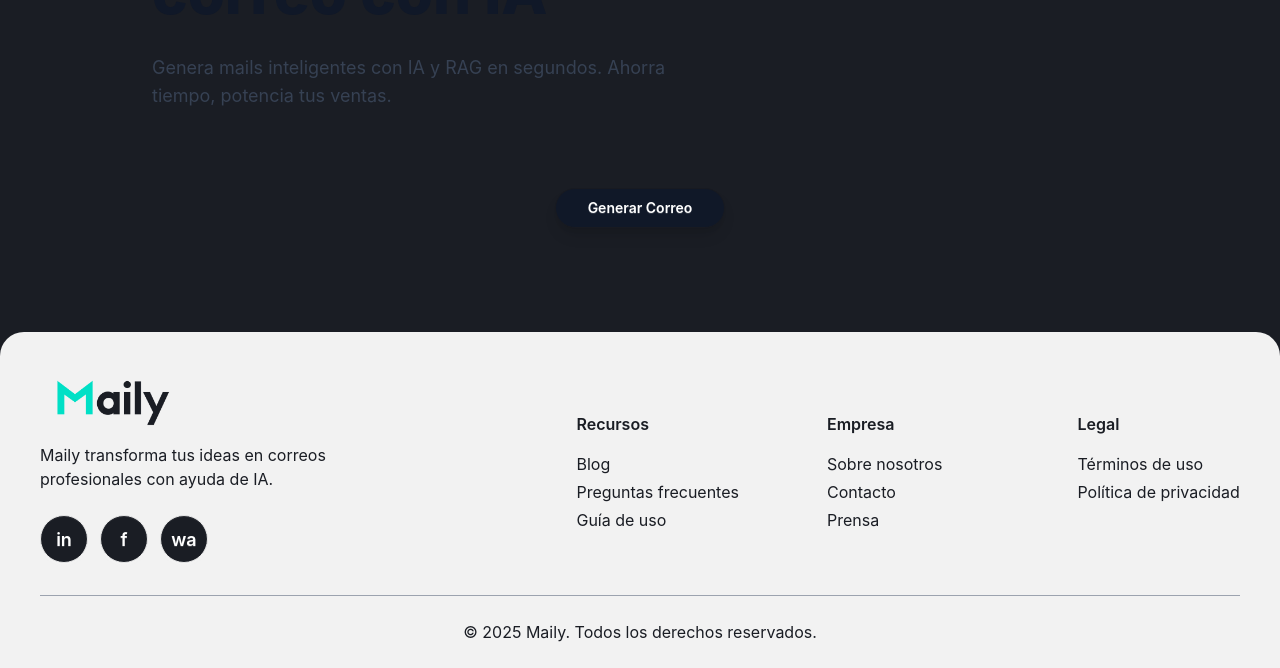
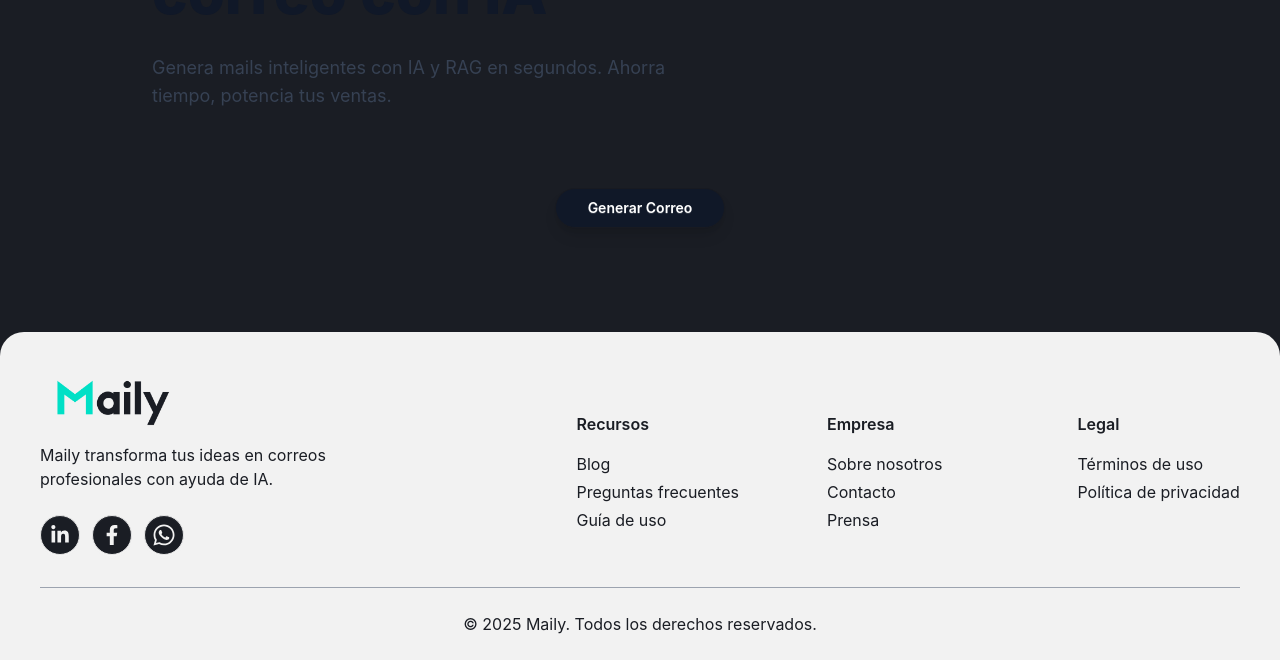
Before and after one commit to LuiangDev/express-team12, a React (Vite) app in the folder client/: page / in a window 1280 px wide. Shown: the part 460-1128 px from the top of the page. Built offline with nearby package versions, Linux system fonts and the light colour scheme.

Commit message:
Footer style finalized

```diff
--- a/client/package.json
+++ b/client/package.json
@@ -16,6 +16,7 @@
     "formik": "^2.4.6",
     "react": "^19.1.0",
     "react-dom": "^19.1.0",
+    "react-icons": "^5.5.0",
     "react-router-dom": "^7.6.3",
     "tailwindcss": "^4.1.11",
     "yup": "^1.6.1"
--- a/client/src/components/Footer.tsx
+++ b/client/src/components/Footer.tsx
@@ -1,5 +1,5 @@
-
-import logo from '../assets/logo2.png'; // Asegúrate de que la ruta sea correcta
+import logo from "../assets/logo2.png";
+import { FaLinkedinIn, FaFacebookF, FaWhatsapp } from "react-icons/fa";
 
 export default function Footer() {
   return (
@@ -17,14 +17,23 @@ export default function Footer() {
             Maily transforma tus ideas en correos profesionales con ayuda de IA.
           </p>
           <div className="flex gap-3">
-            <a href="#" className="btn btn-circle btn-lg bg-primary text-white hover:bg-gray-700">
-              in
+            <a
+              href="#"
+              className="btn btn-circle btn-md bg-primary text-[var(--color-quinary)] hover:bg-gray-900"
+            >
+              <FaLinkedinIn className="w-5 h-5" />
             </a>
-            <a href="#" className="btn btn-circle btn-lg bg-primary text-white hover:bg-gray-700">
-              f
+            <a
+              href="#"
+              className="btn btn-circle btn-md bg-primary text-[var(--color-quinary)] hover:bg-gray-900"
+            >
+              <FaFacebookF className="w-5 h-5" />
             </a>
-            <a href="#" className="btn btn-circle btn-lg bg-primary text-white hover:bg-gray-700">
-              wa
+            <a
+              href="#"
+              className="btn btn-circle btn-md bg-primary text-[var(--color-quinary)] hover:bg-gray-900"
+            >
+              <FaWhatsapp className="w-6 h-6" />
             </a>
           </div>
         </div>
@@ -34,24 +43,40 @@ export default function Footer() {
           <div className="text-base">
             <h3 className="font-semibold mb-4 text-base">Recursos</h3>
             <ul className="space-y-1">
-              <li><a href="#">Blog</a></li>
-              <li><a href="#">Preguntas frecuentes</a></li>
-              <li><a href="#">Guía de uso</a></li>
+              <li>
+                <a href="#">Blog</a>
+              </li>
+              <li>
+                <a href="#">Preguntas frecuentes</a>
+              </li>
+              <li>
+                <a href="#">Guía de uso</a>
+              </li>
             </ul>
           </div>
           <div className="text-base">
             <h3 className="font-semibold mb-4">Empresa</h3>
             <ul className="space-y-1">
-              <li><a href="#">Sobre nosotros</a></li>
-              <li><a href="#">Contacto</a></li>
-              <li><a href="#">Prensa</a></li>
+              <li>
+                <a href="#">Sobre nosotros</a>
+              </li>
+              <li>
+                <a href="#">Contacto</a>
+              </li>
+              <li>
+                <a href="#">Prensa</a>
+              </li>
             </ul>
           </div>
           <div className="text-base">
             <h3 className="font-semibold mb-4">Legal</h3>
             <ul className="space-y-1">
-              <li><a href="#">Términos de uso</a></li>
-              <li><a href="#">Política de privacidad</a></li>
+              <li>
+                <a href="#">Términos de uso</a>
+              </li>
+              <li>
+                <a href="#">Política de privacidad</a>
+              </li>
             </ul>
           </div>
         </div>
```
Also changed, not shown: 1 other file (tests, documents, lock files or other folders).
